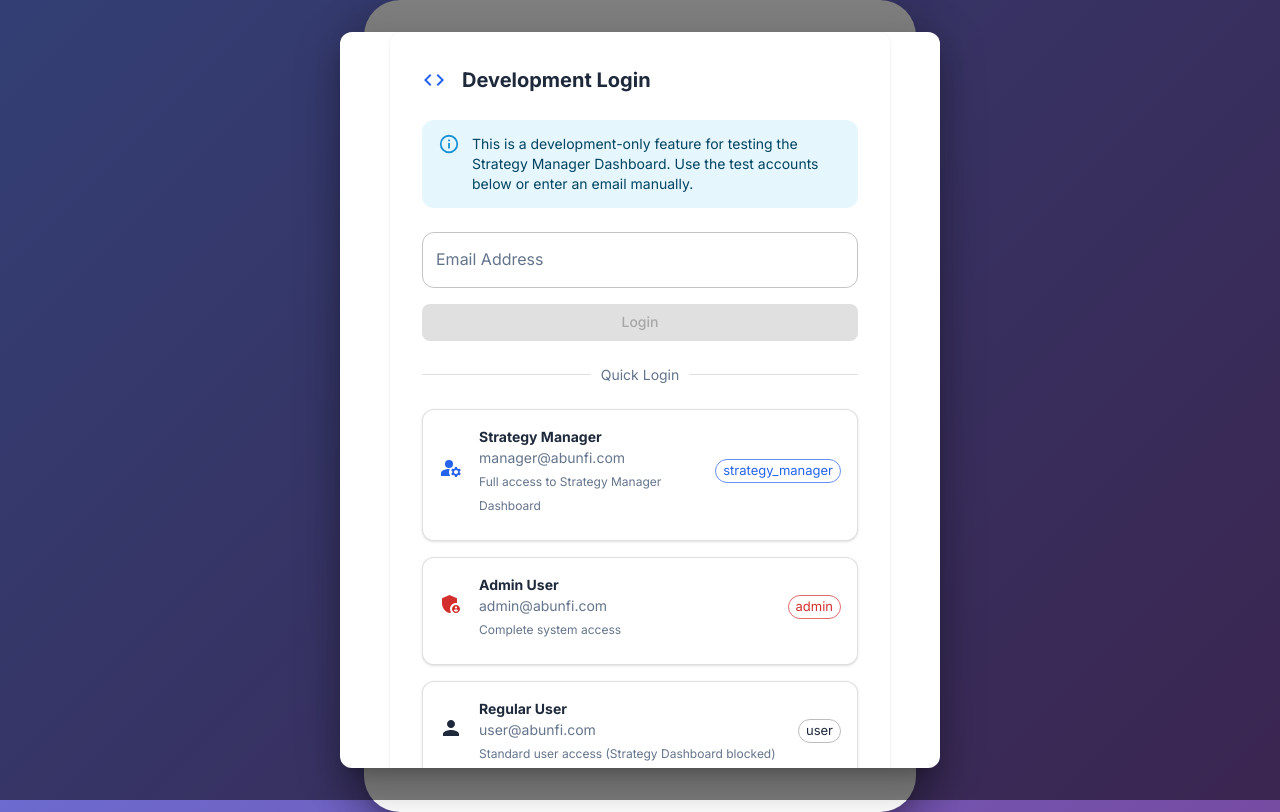
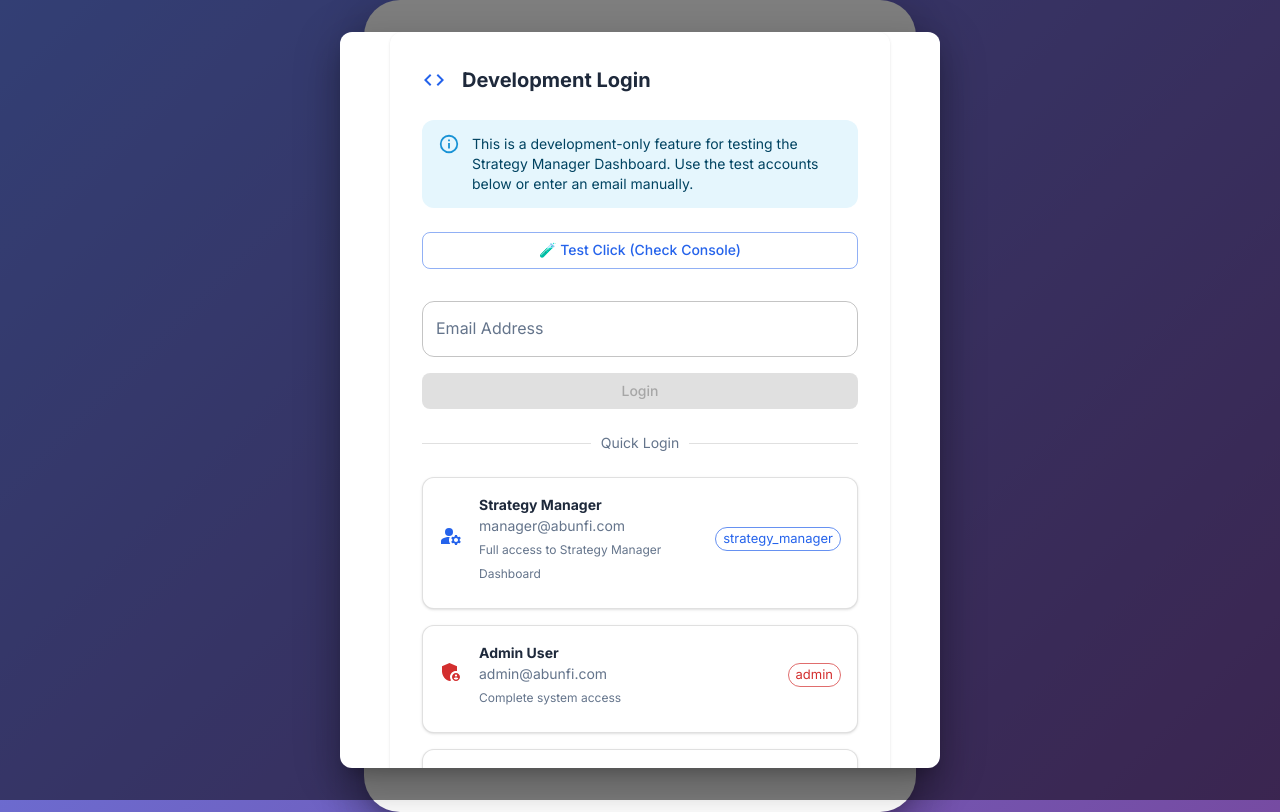
Before and after one commit to hadv/abunfi, a React (Create React App) app in the folder frontend/: page /login in a window 1280 px wide. Both pictures are taken after a click on the button "Development Login". Built offline with nearby package versions, Linux system fonts and the light colour scheme.

Commit message:
debug: Add test button and component render logging to DevLogin

```diff
--- a/frontend/src/components/DevLogin.js
+++ b/frontend/src/components/DevLogin.js
@@ -23,6 +23,9 @@ const DevLogin = ({ onClose }) => {
   const [error, setError] = useState('');
   const { login } = useUser();
   const navigate = useNavigate();
+
+  // Test if component is working
+  console.log('🧪 DevLogin: Component rendered');
 
   const testAccounts = [
     {
@@ -145,6 +148,18 @@ const DevLogin = ({ onClose }) => {
             </Alert>
           )}
 
+          {/* Test Button */}
+          <Box sx={{ mb: 2 }}>
+            <Button
+              fullWidth
+              variant="outlined"
+              onClick={() => console.log('🧪 Test button clicked!')}
+              sx={{ mb: 2 }}
+            >
+              🧪 Test Click (Check Console)
+            </Button>
+          </Box>
+
           {/* Manual Email Input */}
           <Box sx={{ mb: 3 }}>
             <TextField
```
